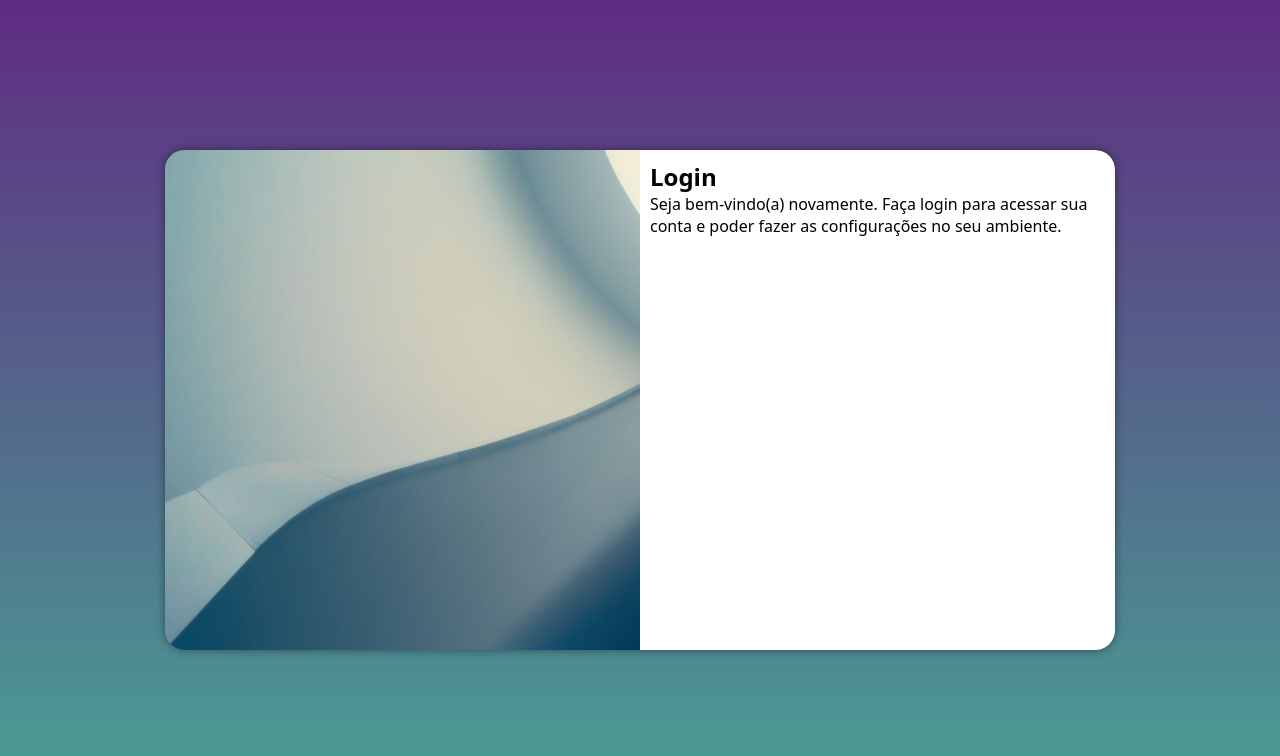
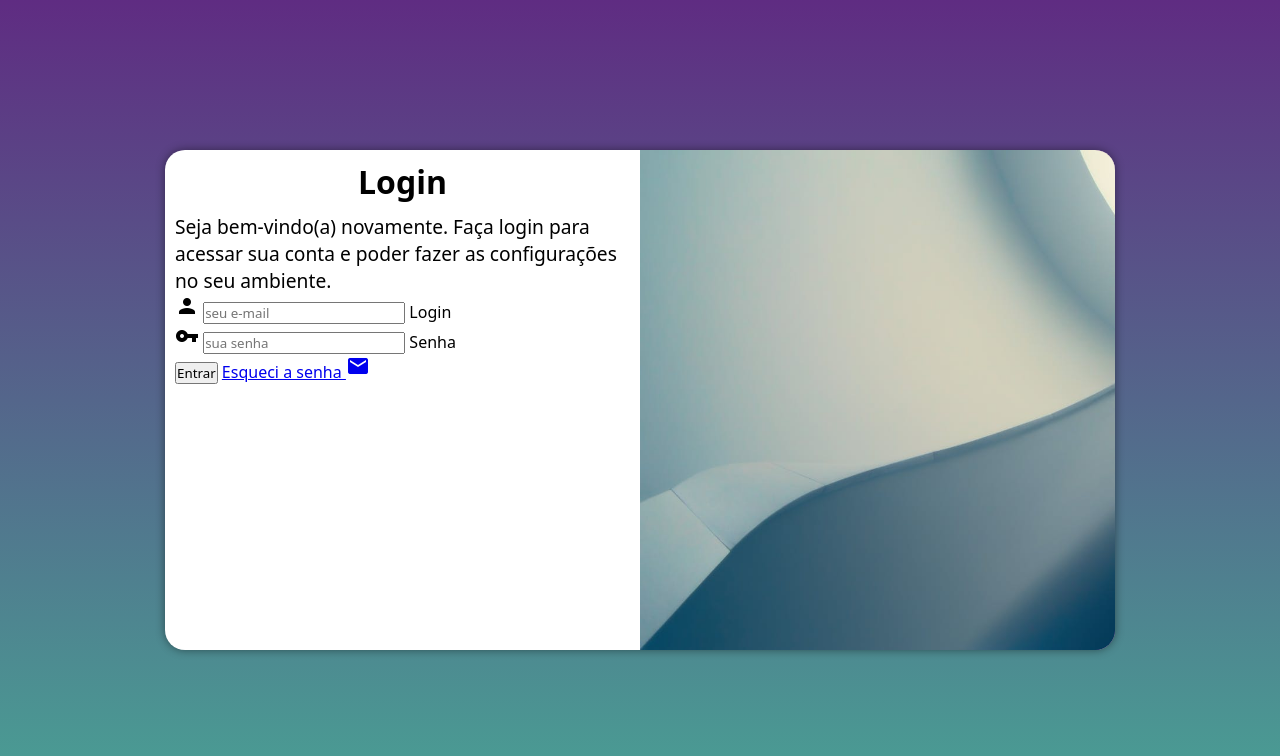
Before and after one commit to joalyssonsouza/projeto-login, a plain HTML site: page index.html in a window 1280 px wide. Drawn offline with Linux system fonts and the light colour scheme.

Commit message:
adicionei o formulário

```diff
--- a/estilos/media-query.css
+++ b/estilos/media-query.css
@@ -32,13 +32,22 @@
     }
 
     section#login > div#imagem {
-        float: left;
+        float: right;
         width: 50%;
         height: 100%;
     }
 
     section#login > div#formulario {
-        float: right;
+        float: left;
         width: 50%;
     }
+
+    div#formulario > h1 {
+        font-size: 2em;
+    }
+
+    div#formulario > p {
+      font-size: 1.2em;
 }
+
+}
--- a/estilos/style.css
+++ b/estilos/style.css
@@ -54,3 +54,12 @@ section#login > div#formulario {
   display: block;
   padding: 10px;
 }
+
+div#formulario > h1 {
+  text-align: center;
+  margin-bottom: 10px;
+}
+
+div#formulario > p {
+  font-size: 0.8em;
+}
--- a/index.html
+++ b/index.html
@@ -4,6 +4,7 @@
     <meta charset="UTF-8">
     <meta name="viewport" content="width=device-width, initial-scale=1.0">
     <title>Login</title>
+    <link href="https://fonts.googleapis.com/icon?family=Material+Icons"rel="stylesheet">
     <link rel="stylesheet" href="estilos/style.css">
     <link rel="stylesheet" href="estilos/media-query.css">
 </head>
@@ -16,8 +17,21 @@
         <div id="formulario">
            <h1>Login</h1>
            <p>Seja bem-vindo(a) novamente. Faça login para acessar sua conta e poder fazer as configurações no seu ambiente.</p>
-           <form action="login.php" method="post">
-
+           <form action="login.php" method="post" autocomplete="on">
+            <div class="campo">
+                <span class="material-icons">person</span>
+                <input type="email" name="login" id="ilogin" placeholder="seu e-mail" autocomplete="email" required maxlength="30">
+                <label for="ilogin">Login</label>
+            </div>
+            <div class="campo">
+                <span class="material-icons">vpn_key</span>
+                <input type="password" name="senha" id="isenha" placeholder="sua senha" autocomplete="current-password" required minlength="8" maxlength="20">
+                <label for="isenha">Senha</label>
+            </div>
+            <input type="submit" value="Entrar">
+            <a href="esqueci.html">
+                Esqueci a senha <i class="material-icons">mail</i>
+            </a>
            </form>
         </div>
        </section>
```
